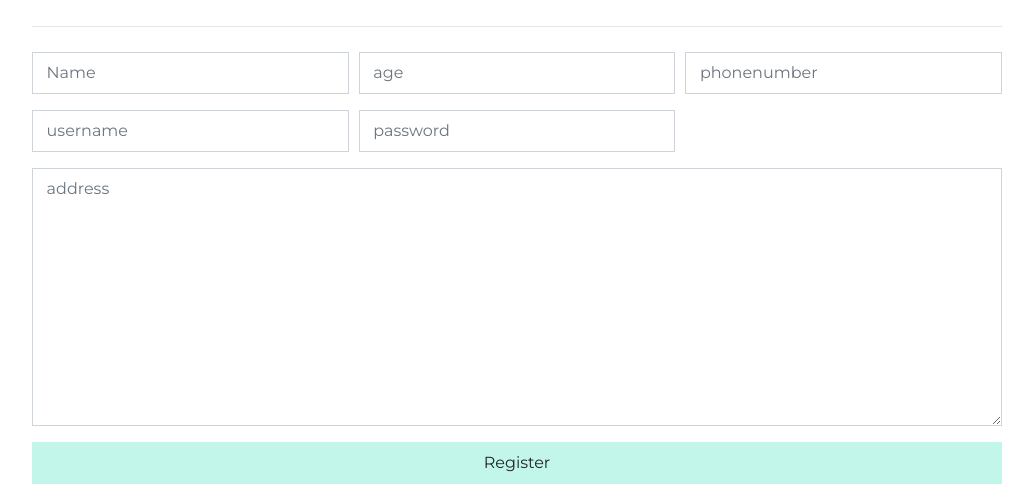
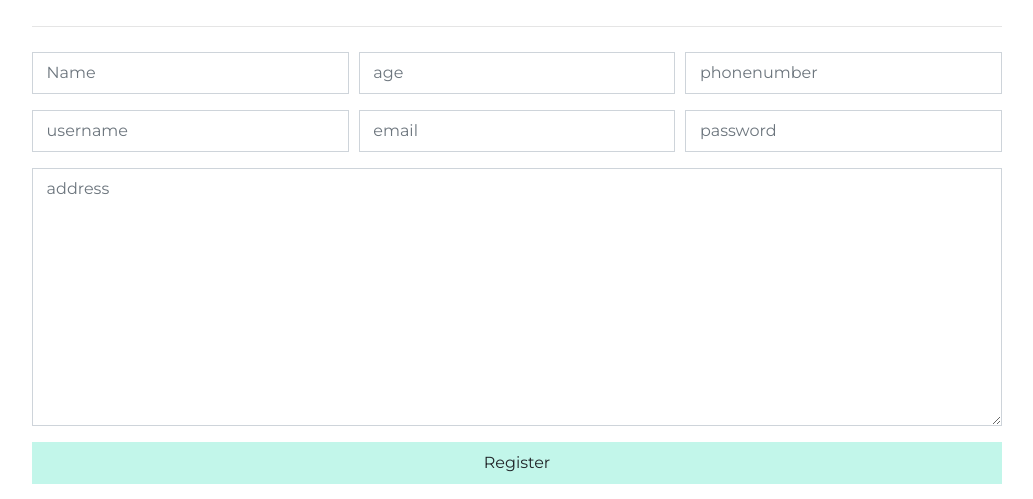
Before and after one commit to avinashsayone/eventweb, a Django app: page /register/ in a window 1280 px wide. Shown: the part 429-928 px from the top of the page, without its empty margins (123-1156 px from the left). Run offline with Django 4.2, Linux system fonts and the light colour scheme; some libraries are stand-ins or nearby versions.

Commit message:
added email field to register and added on delete cascade to order details

```diff
--- a/eventmanagement/eventmanagementtest/form.py
+++ b/eventmanagement/eventmanagementtest/form.py
@@ -8,6 +8,7 @@ class Register(forms.Form):
 	phonenumber=forms.CharField(max_length=20)
 	username=forms.CharField(max_length=100)
 	password=forms.CharField(widget=forms.PasswordInput())
+	email = forms.EmailField()
 
 class Addevent(forms.Form):
     event_name=forms.CharField(max_length=20)
--- a/eventmanagement/eventmanagementtest/models.py
+++ b/eventmanagement/eventmanagementtest/models.py
@@ -10,6 +10,7 @@ class register(models.Model):
     age=models.CharField(max_length=3)
     address=models.TextField()
     phonenumber=models.CharField(max_length=20)
+    email=models.EmailField(max_length=50,blank=True,null=True)
     username=models.CharField(max_length=200)
     password=models.CharField(max_length=20)
     def __str__(self):
@@ -52,7 +53,7 @@ class OrderDetail(models.Model):
     product = models.ForeignKey(
         to=event_details,
         verbose_name='Product',
-        on_delete=models.PROTECT
+        on_delete=models.CASCADE
     )
 
     amount = models.IntegerField(
--- a/eventmanagement/eventmanagementtest/templates/register.html
+++ b/eventmanagement/eventmanagementtest/templates/register.html
@@ -69,6 +69,9 @@
                                     <input type="text" class="form-control" placeholder="username" name="username">
                                 </div>
                                 <div class="col-sm-4 form-group">
+                                    <input type="email" class="form-control" placeholder="email" name="email">
+                                </div>
+                                <div class="col-sm-4 form-group">
                                     <input type="password" class="form-control" placeholder="password" name="password">
                                 </div>
                                 <div class="col-12 form-group">
--- a/eventmanagement/eventmanagementtest/views.py
+++ b/eventmanagement/eventmanagementtest/views.py
@@ -66,8 +66,9 @@ def registerform(request):
             address=log.cleaned_data['address']
 
             phonenumber=log.cleaned_data['phonenumber']
+            email=log.cleaned_data['email']
 
-            a=register(username=user,name=name,age=age,password=password,address=address,phonenumber=phonenumber)
+            a=register(username=user,name=name,age=age,password=password,address=address,phonenumber=phonenumber,email=email)
             a.save()
         s=(user,name,age,password,address,phonenumber)
     return HttpResponseRedirect('/login')
```
Also changed, not shown: eventmanagement/eventmanagementtest/migrations/0005_register_email.py (added), eventmanagement/eventmanagementtest/migrations/0006_alter_orderdetail_product.py (added).
